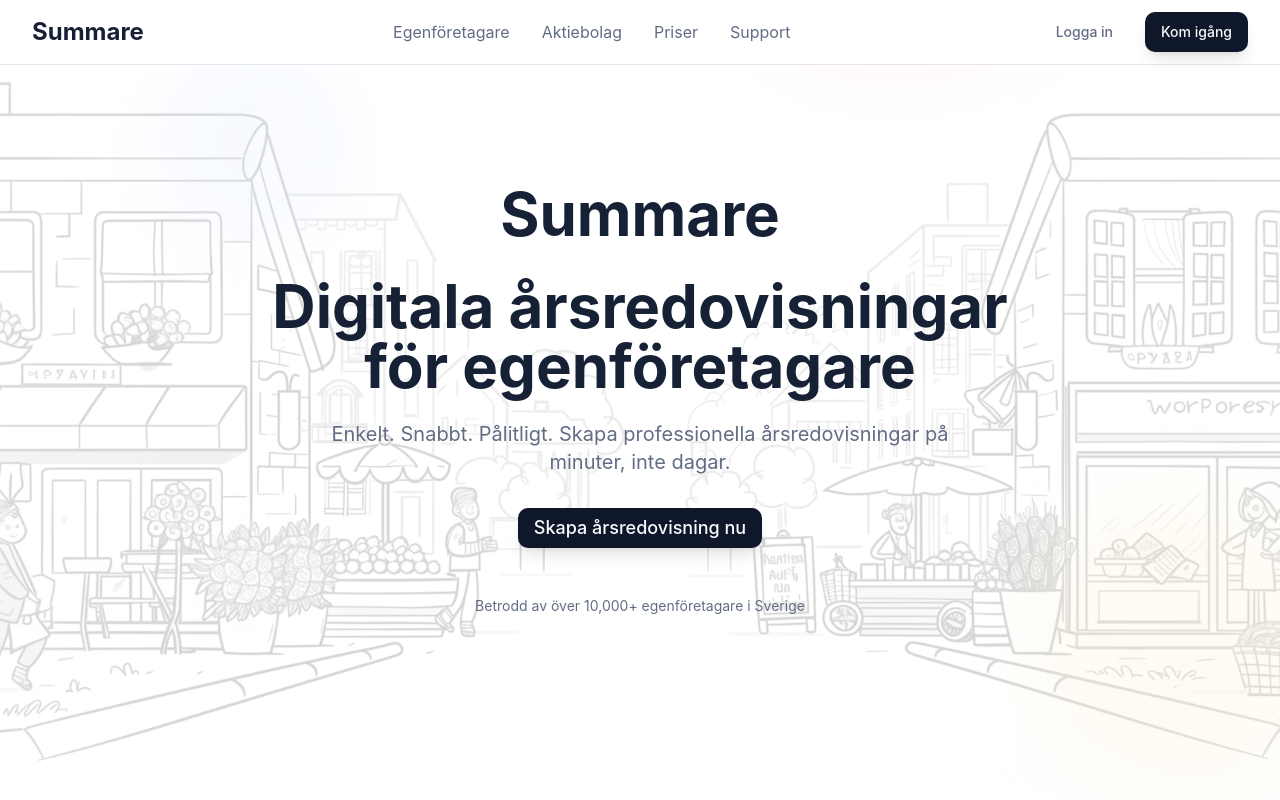
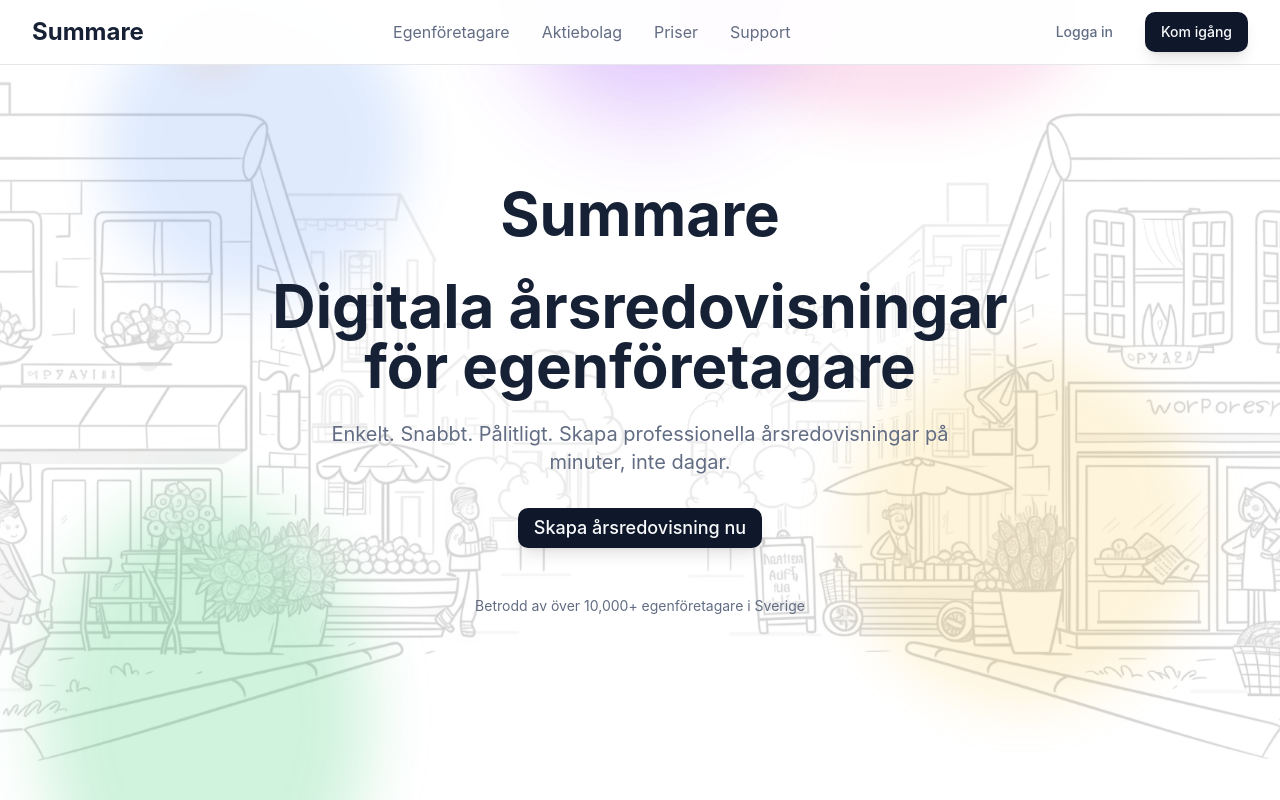
Before and after one commit to cemyet/summare-digital-vision, a React (Vite) app: page / in a window 1280 px wide. Shown: the top 800 px of the page. Built offline with nearby package versions, Linux system fonts and the light colour scheme.

Commit message:
Fix: Ensure animation starts

```diff
--- a/src/components/HeroSection.tsx
+++ b/src/components/HeroSection.tsx
@@ -13,43 +13,54 @@ const HeroSection = () => {
       }}
     >
       {/* Watercolor animation overlay */}
-      <div className="absolute inset-0">
+      <div className="absolute inset-0 z-10">
         <svg className="w-full h-full" viewBox="0 0 100 100" preserveAspectRatio="xMidYMid slice">
           {/* Watercolor splash 1 - Blue */}
           <circle
-            cx="20" cy="30" r="8"
+            cx="20" cy="30" r="12"
             className="watercolor-splash watercolor-blue"
-            style={{ animationDelay: '1s' }}
+            style={{ animationDelay: '0.5s' }}
           />
           {/* Watercolor splash 2 - Pink */}
           <ellipse
-            cx="70" cy="20" rx="12" ry="6"
+            cx="70" cy="20" rx="15" ry="8"
             className="watercolor-splash watercolor-pink"
-            style={{ animationDelay: '2.5s' }}
+            style={{ animationDelay: '1.5s' }}
           />
           {/* Watercolor splash 3 - Yellow */}
           <circle
-            cx="80" cy="60" r="10"
+            cx="80" cy="60" r="14"
             className="watercolor-splash watercolor-yellow"
-            style={{ animationDelay: '4s' }}
+            style={{ animationDelay: '2.5s' }}
           />
           {/* Watercolor splash 4 - Green */}
           <ellipse
-            cx="15" cy="70" rx="9" ry="12"
+            cx="15" cy="70" rx="12" ry="16"
             className="watercolor-splash watercolor-green"
-            style={{ animationDelay: '5.5s' }}
+            style={{ animationDelay: '3.5s' }}
           />
           {/* Watercolor splash 5 - Purple */}
           <circle
-            cx="45" cy="80" r="7"
+            cx="45" cy="15" r="10"
             className="watercolor-splash watercolor-purple"
-            style={{ animationDelay: '7s' }}
+            style={{ animationDelay: '4.5s' }}
           />
           {/* Watercolor splash 6 - Orange */}
           <ellipse
-            cx="60" cy="40" rx="11" ry="8"
+            cx="60" cy="80" rx="13" ry="10"
             className="watercolor-splash watercolor-orange"
-            style={{ animationDelay: '8.5s' }}
+            style={{ animationDelay: '5.5s' }}
+          />
+          {/* Additional splashes for more coverage */}
+          <circle
+            cx="35" cy="50" r="8"
+            className="watercolor-splash watercolor-blue"
+            style={{ animationDelay: '6.5s' }}
+          />
+          <ellipse
+            cx="85" cy="35" rx="9" ry="6"
+            className="watercolor-splash watercolor-green"
+            style={{ animationDelay: '7.5s' }}
           />
         </svg>
       </div>
```
